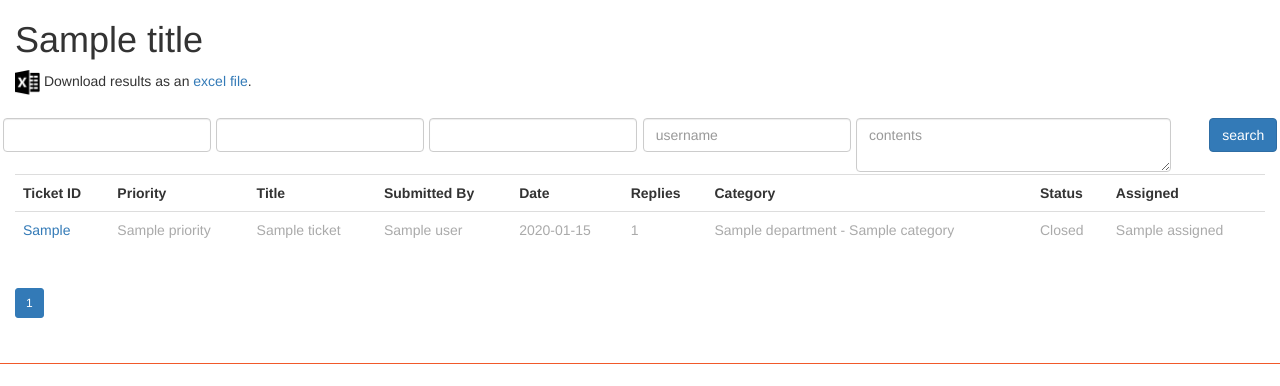
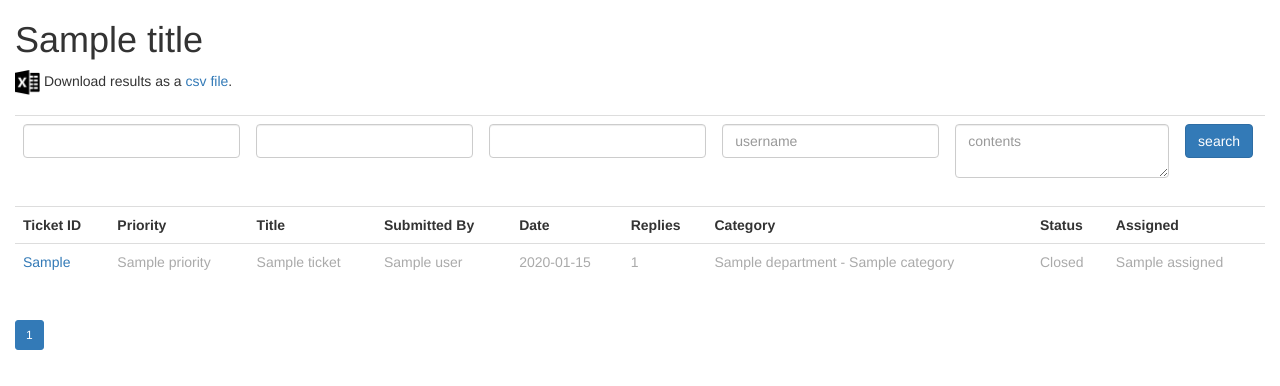
Before and after one commit to evereux/flicket, a Python web app: template application/flicket/templates/flicket_tickets.html in a window 1280 px wide. Shown: the part 122-508 px from the top of the page. Run offline with Jinja, Linux system fonts and the light colour scheme; the template is opened without the code that fills it: most values are stand-ins (such as "Sample title", 1, 10 or a date in 2020); form fields are guessed from the names that the template uses.

Commit message:
put descriptive text in form fields and added tooltip to username

```diff
--- a/application/flicket/templates/flicket_apijson_categories.html
+++ b/application/flicket/templates/flicket_apijson_categories.html
@@ -21,7 +21,7 @@
 
                         var category = document.getElementById('category');
                         $(category).empty();
-                        $(category).append($('<option></option>').text('--select--').val('0'));
+                        $(category).append($('<option></option>').text('--categories--').val('0'));
                         for (var i = 0; i < data._meta.total_items; i++) {
                             var cat_id = data.items[i].id;
                             var cat_name = data.items[i].category;
@@ -44,7 +44,7 @@
             } else {
                 var category = document.getElementById('category');
                 $(category).empty();
-                $(category).append($('<option></option>').text('--select--').val('0'));
+                $(category).append($('<option></option>').text('--categories--').val('0'));
             }
 
         }).change();
--- a/application/flicket/templates/flicket_apijson_departments.html
+++ b/application/flicket/templates/flicket_apijson_departments.html
@@ -18,7 +18,7 @@
                 // populate the department selection inputs
                 var department = document.getElementById('department');
                 $(department).empty();
-                $(department).append($('<option></option>').text('--select--').val('0'));
+                $(department).append($('<option></option>').text('--departments--').val('0'));
                 for (var i = 0; i < data._meta.total_items; i++) {
                     var dep_id = data.items[i].id;
                     var dep_name = data.items[i].department;
--- a/application/flicket/templates/flicket_apijson_statuses.html
+++ b/application/flicket/templates/flicket_apijson_statuses.html
@@ -17,7 +17,7 @@
                 // populate the status seclection inputs
                 var status = document.getElementById('status');
                 $(status).empty();
-                $(status).append($('<option></option>').text('--select--').val('0'));
+                $(status).append($('<option></option>').text('--status--').val('0'));
                 // Load the new options
                 for (var i = 0; i < data._meta.total_items; i++) {
                     var status_id = data.items[i].id;
--- a/application/flicket/templates/flicket_tickets.html
+++ b/application/flicket/templates/flicket_tickets.html
@@ -17,15 +17,13 @@
             <p>
                 <img src="{{ url_for('flicket_bp.static', filename='icons/icon_excel_small.png') }}"
                      height="25" width="25">
-                Download results as an <a
-                    href="{{ url_for('flicket_bp.tickets_csv', status=status, department=departnent, category=category, content=content, user_id=user_id) }}">excel
+                Download results as a <a
+                    href="{{ url_for('flicket_bp.tickets_csv', status=status, department=departnent, category=category, content=content, user_id=user_id) }}">csv
                 file</a>.
             </p>
         </div>
 
-
-        <div class="row">
-            <!-- Flicket search form -->
+        <nav aria-label="search form">
             <form action=""
                   class="form-horizontal flicket-form"
                   enctype="multipart/form-data"
@@ -33,45 +31,37 @@
                   name="search_ticket">
                 {{ form.hidden_tag() }}
 
+                <table class="table">
+                    <tr>
+                        <td>
+                            {{ form.department(class="form-control", id="department") }}
+                        </td>
+                        <td>
+                            {{ form.category(class="form-control", id="category") }}
+                        </td>
+                        <td>
+                            {{ form.status(class="form-control", id="status") }}
+                        </td>
+                        <td>
+                            {{ form.username(class="form-control", placeholder="username", id="autocomplete-username",
+                        **{'data-toggle': "tool-tip",
+                        'title':'Filter results by user. Results will include all tickets user has either submitted or replied to.'}) }}
+                        </td>
+                        <td>
+                            {{ form.content(class="form-control", placeholder="contents") }}
+                        </td>
+                        <td>
+                            <input class="btn btn-primary" type="submit" value={{ _('search') }}>
+                        </td>
+                    </tr>
 
-                <div class="form-horizontal">
-                    <div class="col-sm-2 flicket-form-control">
-                        {{ form.department(class="form-control", id="department") }}
-                    </div>
-                    <div class="col-sm-2 flicket-form-control">
-                        {{ form.category(class="form-control", id="category") }}
-                    </div>
-                    <div class="col-sm-2 flicket-form-control">
-                        {{ form.status(class="form-control", id="status") }}
-                    </div>
-                    <div class="col-sm-2 flicket-form-control">
-                        {{ form.username(class="form-control", placeholder="username", id="autocomplete-username") }}
-                    </div>
-                    <div class="col-sm-3 flicket-form-control">
-                        {{ form.content(class="form-control", placeholder="contents") }}
-                    </div>
-                    <div class="col-sm-1 flicket-form-control text-right">
-                        <input class="btn btn-primary" type="submit" value={{ _('search') }}>
-                    </div>
-                </div>
-                {% if form.username.errors %}
-                    <div class="alert alert-warning small">
-                        {% for error in form.username.errors %}
-                            {{ error }}
-                        {% endfor %}
-                    </div>
-                {% endif %}
-                {% if form.content.errors %}
-                    <div class="alert alert-warning small">
-                        {% for error in form.content.errors %}
-                            {{ error }}
-                        {% endfor %}
-                    </div>
-                {% endif %}
+                </table>
+
             </form>
-            <!-- / flicket search form -->
-        </div>
 
+        </nav>
+
+        <nav aria-label="search results">
             <table class="table table-responsive">
                 <tr>
                     <th class="text-nowrap">
@@ -86,7 +76,7 @@
                     <th nowrap="nowrap">
                         {{ _('Submitted By') }}
                     </th>
-                <th>
+                    <th nowrap="nowrap">
                         {{ _('Date') }}
                     </th>
                     <th>
@@ -124,7 +114,7 @@
                         <td>
                             {{ t.user.name }}
                         </td>
-                    <td>
+                        <td nowrap="nowrap">
                             {{ t.date_added.strftime('%Y-%m-%d') }}
                         </td>
                         <td>
@@ -143,6 +133,9 @@
                 {% endfor %}
             </table>
 
+        </nav>
+
+        <nav aria-label="page navigation">
             <ul class="pagination pagination-sm">{% for page in tickets.iter_pages() %}
                 {% if page %}
                     {% if page != tickets.page %}
@@ -158,6 +151,7 @@
                 {% endif %}
             {% endfor %}
             </ul>
+        </nav>
 
     </div>
 {% endblock %}
```
Lines whose indentation alone changed are shown as unchanged.
